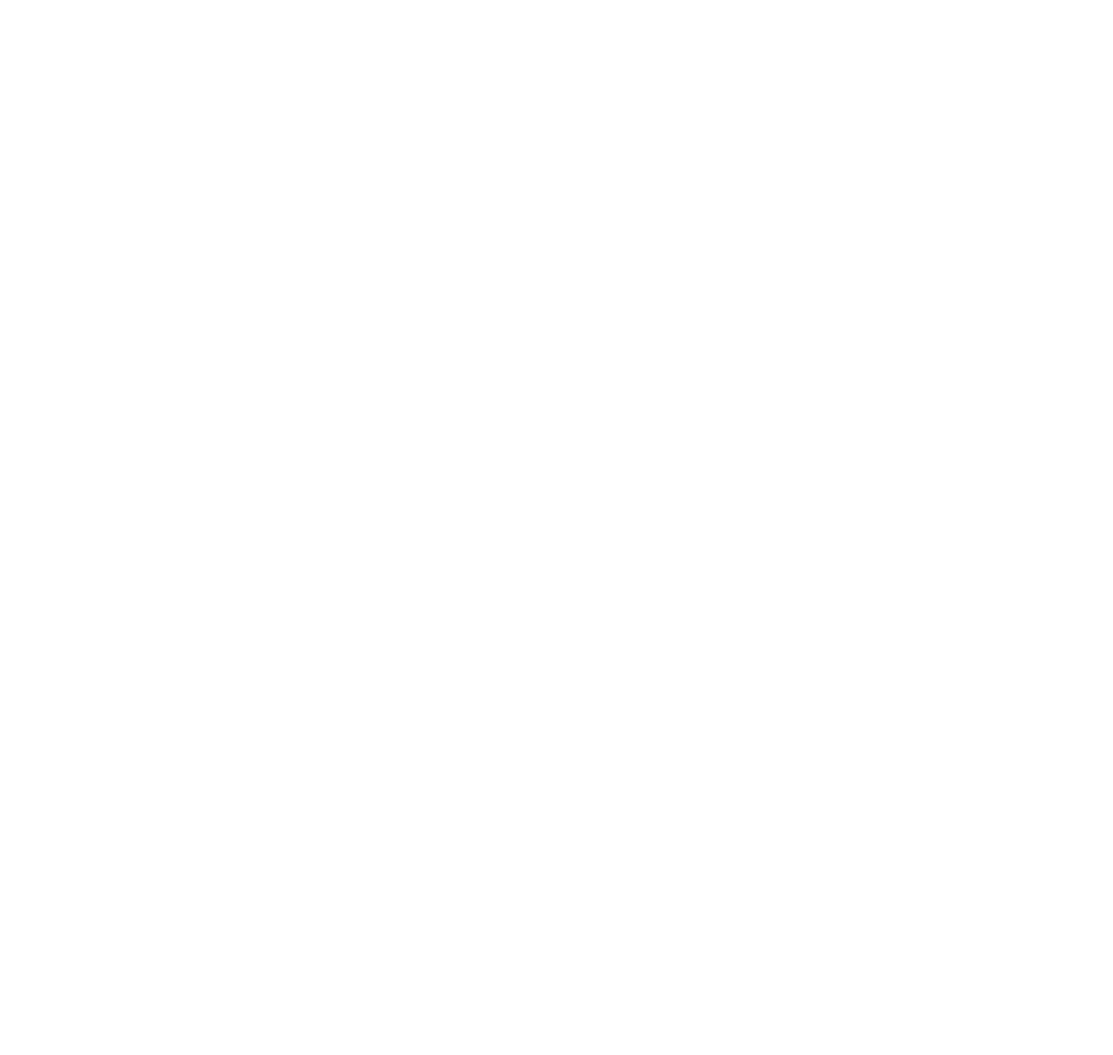
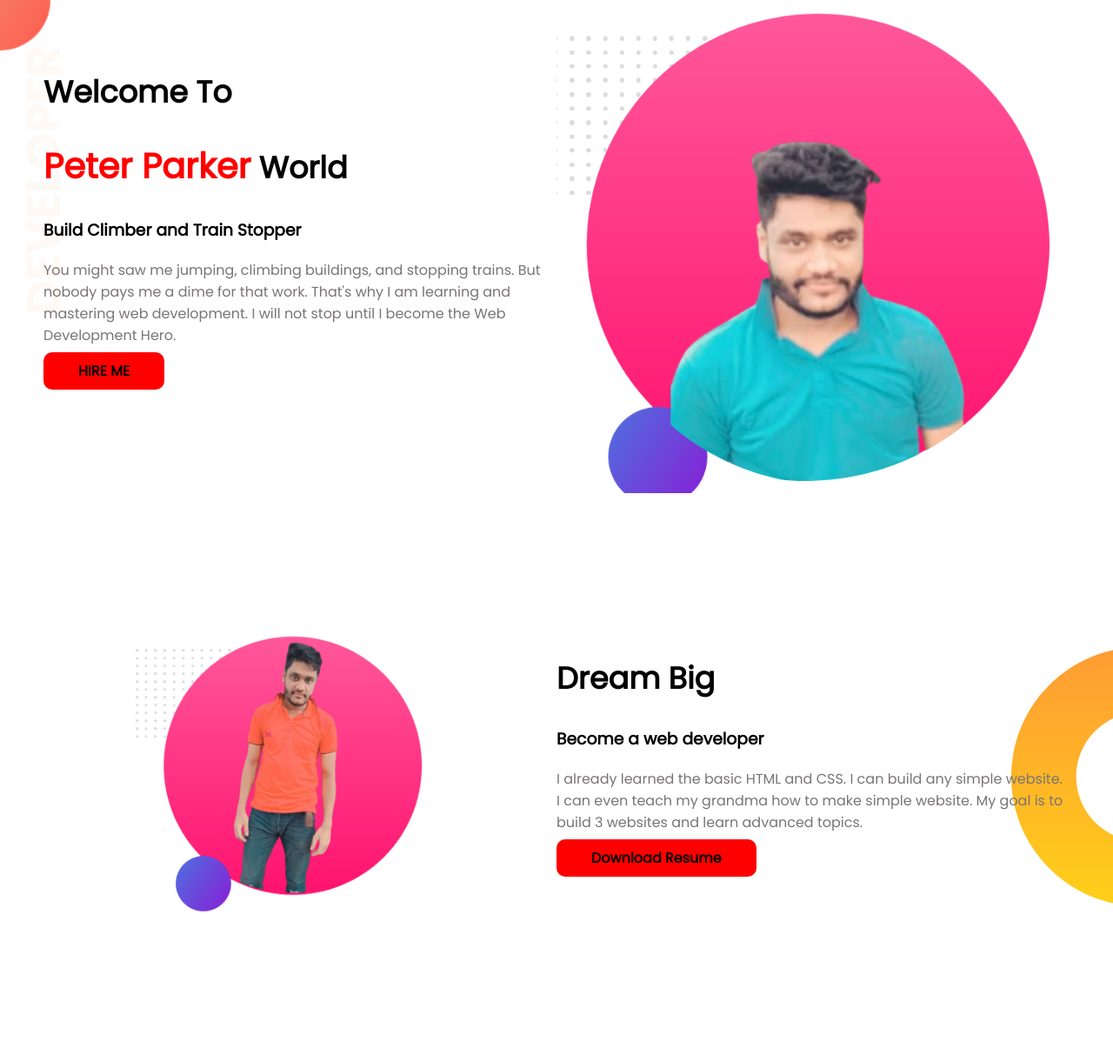
Before and after one commit to RafiulAlam803/protfolio-website, a plain HTML site: page index.html in a window 1280 px wide. Shown: the whole page at 87% size. Before the commit the page ends 800 px from the top, so only its background shows below. Drawn offline with Linux system fonts and the light colour scheme.

Commit message:
second part added

```diff
--- a/index.html
+++ b/index.html
@@ -6,11 +6,42 @@
     <meta http-equiv="X-UA-Compatible" content="IE=edge">
     <meta name="viewport" content="width=device-width, initial-scale=1.0">
     <title>protfolio-website</title>
+    <link rel="preconnect" href="https://fonts.googleapis.com">
+    <link rel="preconnect" href="https://fonts.gstatic.com" crossorigin>
+    <link href="https://fonts.googleapis.com/css2?family=Poppins&display=swap" rel="stylesheet">
     <link rel="stylesheet" href="style.css">
     <link rel="shortcut icon" href="images/rafi.png" type="image/x-icon">
 </head>
 
 <body>
+    <section class="top-banner">
+        <div class="half-width half-p">
+            <h1>Welcome To</h1>
+            <h1><span class="name">Peter Parker</span> World</h1>
+            <h3>Build Climber and Train Stopper</h3>
+            <p>You might saw me jumping, climbing buildings, and stopping trains. But nobody pays me a dime for that
+                work. That's why I am learning and mastering web development. I will not stop until I become the Web
+                Development Hero.</p>
+            <a target="_blank" href="https://www.fiverr.com/rafiul_alam803?up_rollout=true">HIRE ME</a>
+        </div>
+        <div class="half-width">
+            <img src="images/rafi.png" alt="">
+        </div>
+    </section>
+
+    <section class="second-area">
+        <div class="half-width">
+            <img src="images/15.png" alt="bg-images">
+        </div>
+        <div class="half-width">
+            <h1>Dream Big</h1>
+            <h3>Become a web developer</h3>
+            <p>I already learned the basic HTML and CSS. I can build any simple website. I can even teach my grandma how
+                to make simple website. My goal is to build 3 websites and learn advanced topics.</p>
+            <a target="_blank" href="https://www.facebook.com/alex.rafi.803">Download Resume</a>
+        </div>
+    </section>
+
 
 </body>
 
--- a/style.css
+++ b/style.css
@@ -0,0 +1,62 @@
+body {
+    font-family: 'Poppins', sans-serif;
+    margin: 0;
+}
+
+.top-banner {
+    display: flex;
+    padding: 0 50px;
+    background-image: url(images/top-banner.png);
+    background-repeat: no-repeat;
+
+}
+
+.half-width {
+    width: 50%;
+}
+
+.half-p {
+    padding-top: 50px;
+}
+
+.half-width h1 {
+    font-size: 35px;
+}
+
+.half-width h3 {
+    color: black;
+    font-weight: 700;
+}
+
+.half-width p {
+    color: rgb(122, 116, 116);
+}
+
+.half-width a {
+    background-color: red;
+    color: black;
+    padding: 10px 40px;
+    border-radius: 10px;
+    text-decoration: none;
+    font-size: medium;
+    font-weight: 900;
+}
+
+.half-width img {
+    width: 100%;
+}
+
+.name {
+    color: red;
+    font-size: 40px;
+    font-weight: 900;
+}
+
+.second-area {
+    display: flex;
+    padding: 150px 50px;
+    background-image: url(images/dream-bg.png);
+    background-repeat: no-repeat;
+    background-position: right;
+
+}
```
